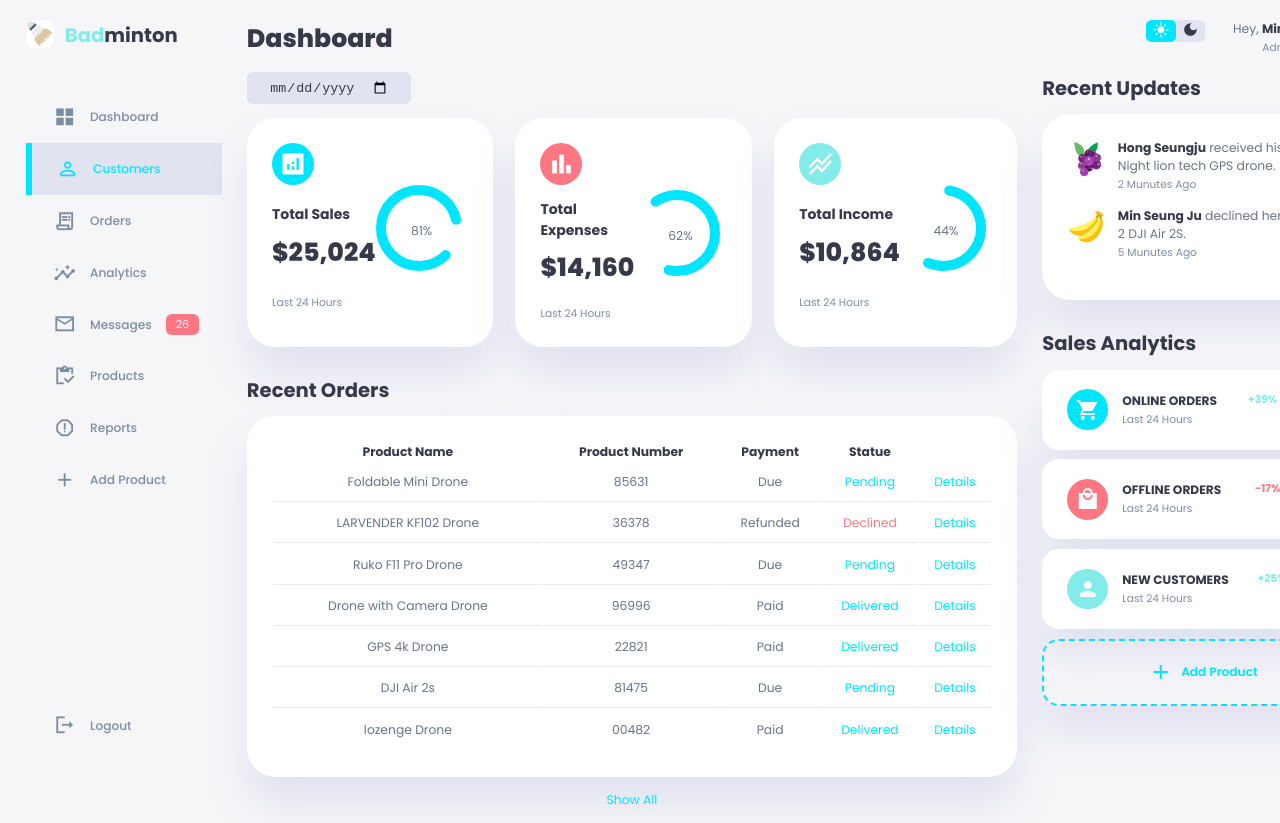
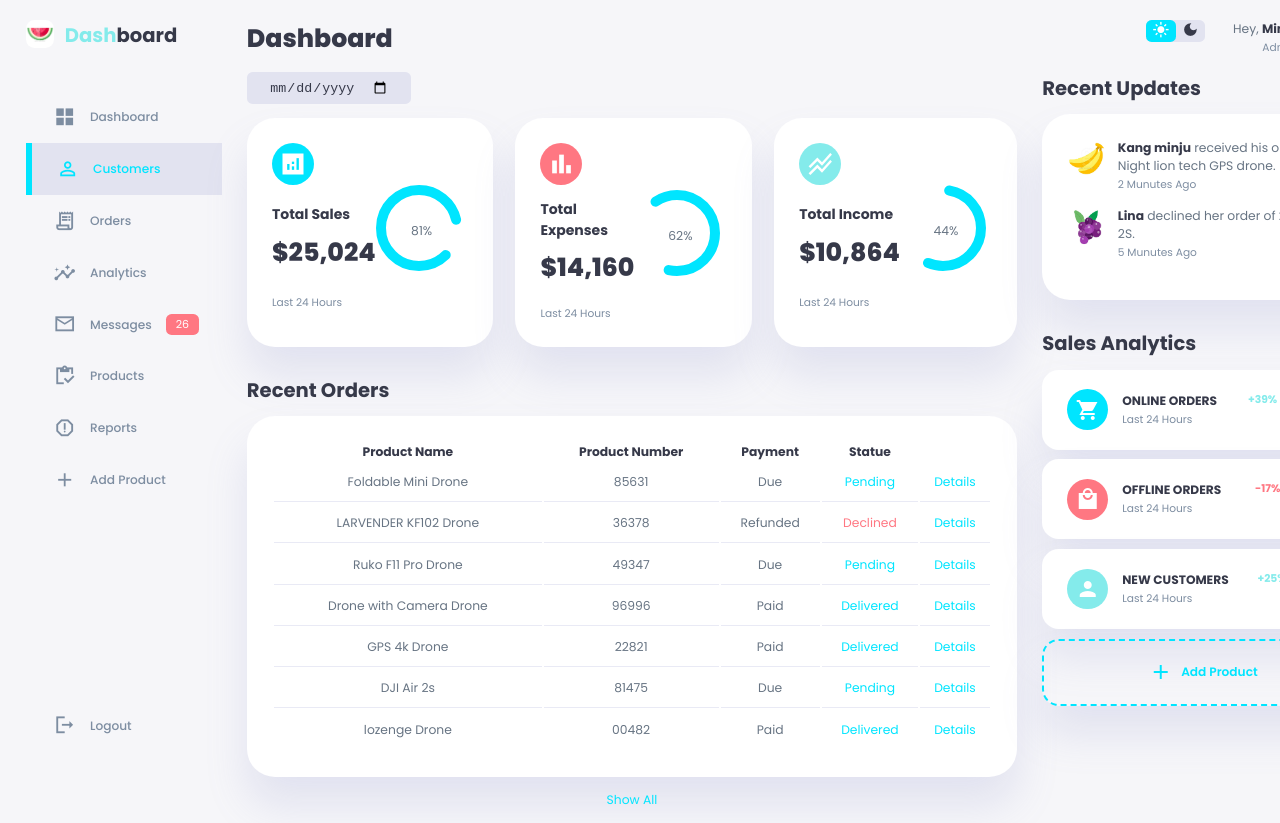
Before and after one commit to minju0809/javascript_dashboard-project, a plain HTML site: page index.html in a window 1280 px wide. Shown: the top 823 px of the page. Drawn offline with nearby package versions, Linux system fonts and the light colour scheme.

Commit message:
기본 수정
사진, 이름 등 수정

```diff
--- a/index.html
+++ b/index.html
@@ -22,9 +22,9 @@
       <aside>
         <div class="top">
           <div class="logo">
-            <img src="/images/셔틀콕.jpeg" alt="" />
-            <h2 class="title" style="cursor: pointer">
-              <span class="success">Bad</span>minton
+            <img src="./images/수박.jpeg" alt="" />
+            <h2 class="title">
+              <span class="success">Dash</span>board
             </h2>
           </div>
           <div id="close-btn" class="close">
@@ -175,7 +175,7 @@
               <small class="text-muted">Admin</small>
             </div>
             <div class="profile-photo">
-              <img src="./images/수박.jpeg" alt="" />
+              <img src="./images/셔틀콕.jpeg" alt="" />
             </div>
           </div>
         </div>
@@ -186,11 +186,11 @@
           <div class="updates">
             <div class="update">
               <div class="profile-photo">
-                <img src="./images/포도.jpeg" alt="" />
+                <img src="./images/바나나.jpeg" alt="" />
               </div>
               <div class="message">
                 <p>
-                  <b>Hong Seungju</b> received his order of Night lion tech GPS
+                  <b>Kang minju</b> received his order of Night lion tech GPS
                   drone.
                 </p>
                 <small class="text-muted">2 Munutes Ago</small>
@@ -198,10 +198,10 @@
             </div>
             <div class="update">
               <div class="profile-photo">
-                <img src="./images/바나나.jpeg" alt="" />
+                <img src="./images/포도.jpeg" alt="" />
               </div>
               <div class="message">
-                <p><b>Min Seung Ju</b> declined her order of 2 DJI Air 2S.</p>
+                <p><b>Lina</b> declined her order of 2 DJI Air 2S.</p>
                 <small class="text-muted">5 Munutes Ago</small>
               </div>
             </div>
```
